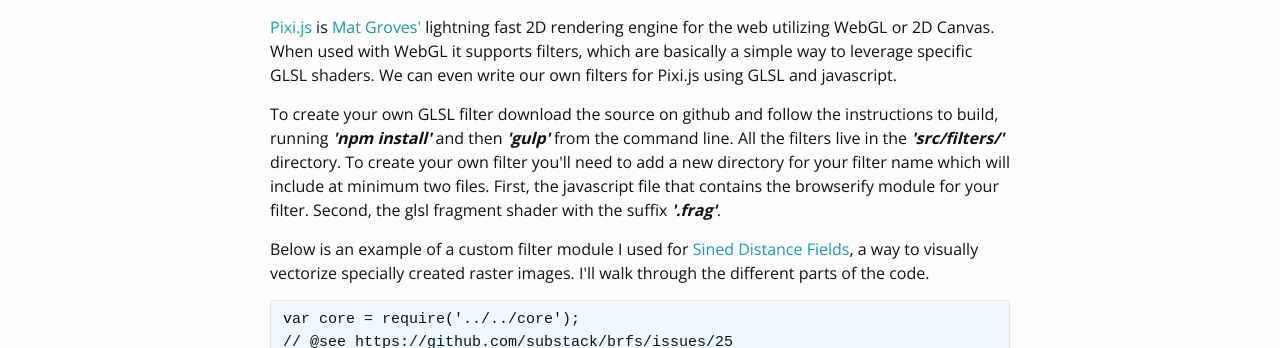
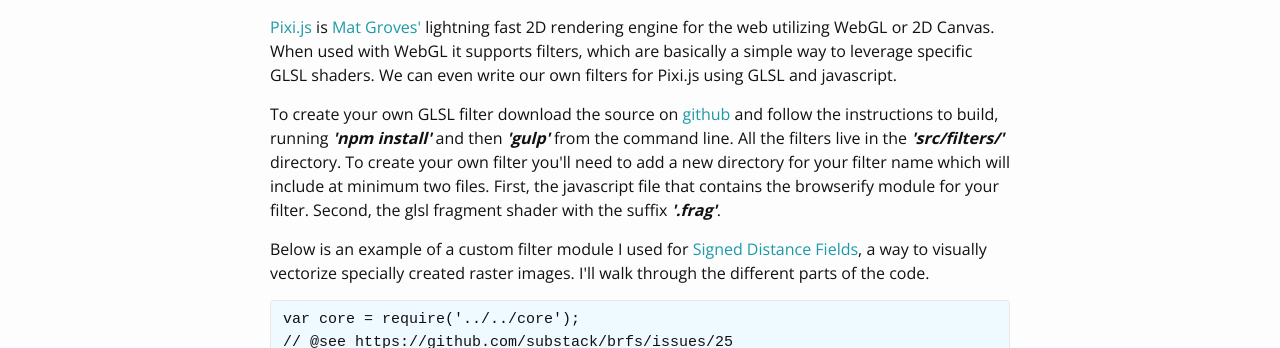
Before and after one commit to cjgammon/blog, a Jekyll site: the page built from _posts/2015-08-16-custom-filters-with-pixi-js-using-glsl-shaders.html, in a window 1280 px wide and 900 px high. Shown: the part 261-609 px from the top of the window. Built offline with Jekyll 4.4.1, drawn with Linux system fonts in a browser that asks for light colours; comment, search, counter and statistics services are not loaded.

```diff
--- a/_posts/2015-08-16-custom-filters-with-pixi-js-using-glsl-shaders.html
+++ b/_posts/2015-08-16-custom-filters-with-pixi-js-using-glsl-shaders.html
@@ -31,8 +31,8 @@ comments: []
 ---
 <p><em>NOTE: This applies to Pixi v3</em></p>
 <p><a href="http://www.pixijs.com/">Pixi.js</a> is <a href="https://twitter.com/Doormat23">Mat Groves'</a> lightning fast 2D rendering engine for the web utilizing WebGL or 2D Canvas. When used with WebGL it supports filters, which are basically a simple way to leverage specific GLSL shaders. We can even write our own filters for Pixi.js using GLSL and javascript.</p>
-<p>To create your own GLSL filter download the source on github and follow the instructions to build, running <em>'npm install'</em> and then <em>'gulp'</em> from the command line. All the filters live in the <em>'src/filters/'</em> directory. To create your own filter you'll need to add a new directory for your filter name which will include at minimum two files. First, the javascript file that contains the browserify module for your filter. Second, the glsl fragment shader with the suffix <em>'.frag'</em>.</p>
-<p>Below is an example of a custom filter module I used for <a href="http://bytewrangler.blogspot.com/2011/10/signed-distance-fields.html">Sined Distance Fields</a>, a way to visually vectorize specially created raster images. I'll walk through the different parts of the code.</p>
+<p>To create your own GLSL filter download the source on <a href="https://github.com/pixijs/pixi.js/">github</a> and follow the instructions to build, running <em>'npm install'</em> and then <em>'gulp'</em> from the command line. All the filters live in the <em>'src/filters/'</em> directory. To create your own filter you'll need to add a new directory for your filter name which will include at minimum two files. First, the javascript file that contains the browserify module for your filter. Second, the glsl fragment shader with the suffix <em>'.frag'</em>.</p>
+<p>Below is an example of a custom filter module I used for <a href="http://bytewrangler.blogspot.com/2011/10/signed-distance-fields.html">Signed Distance Fields</a>, a way to visually vectorize specially created raster images. I'll walk through the different parts of the code.</p>
 
 <pre>
 var core = require('../../core');
```
